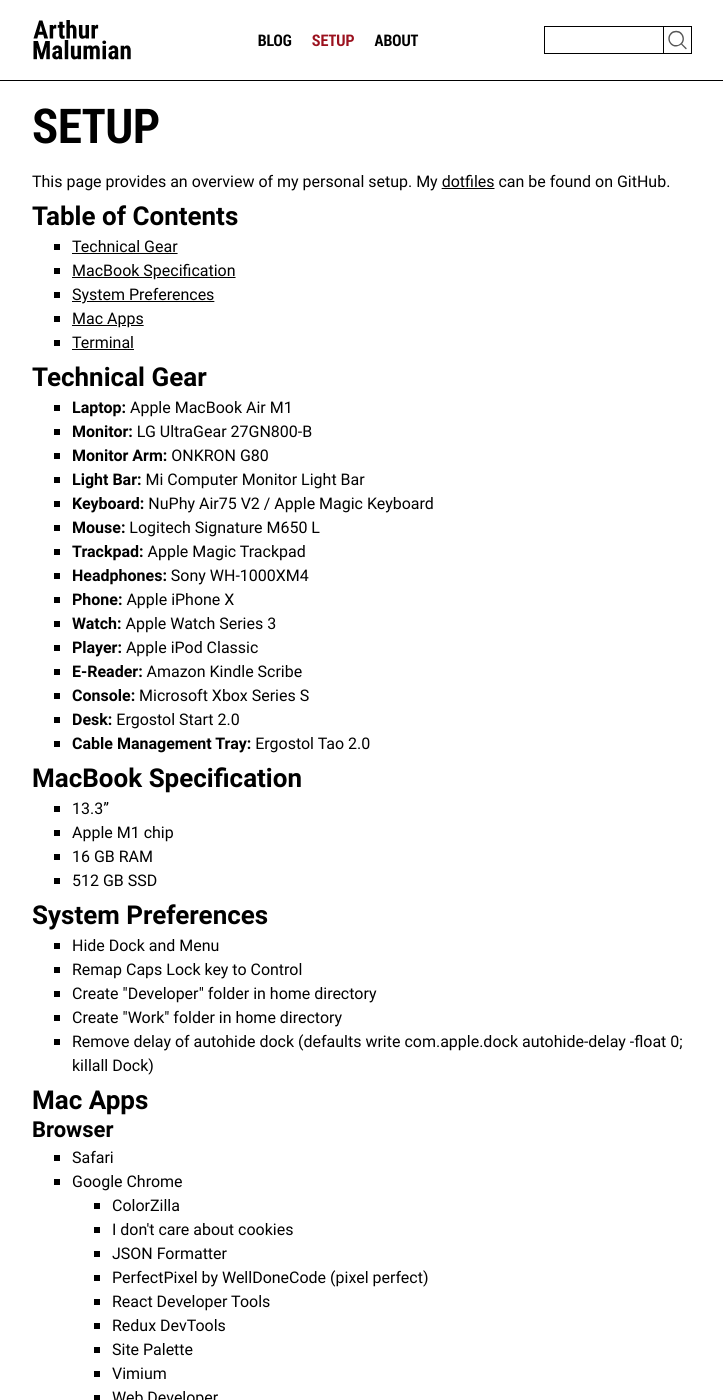
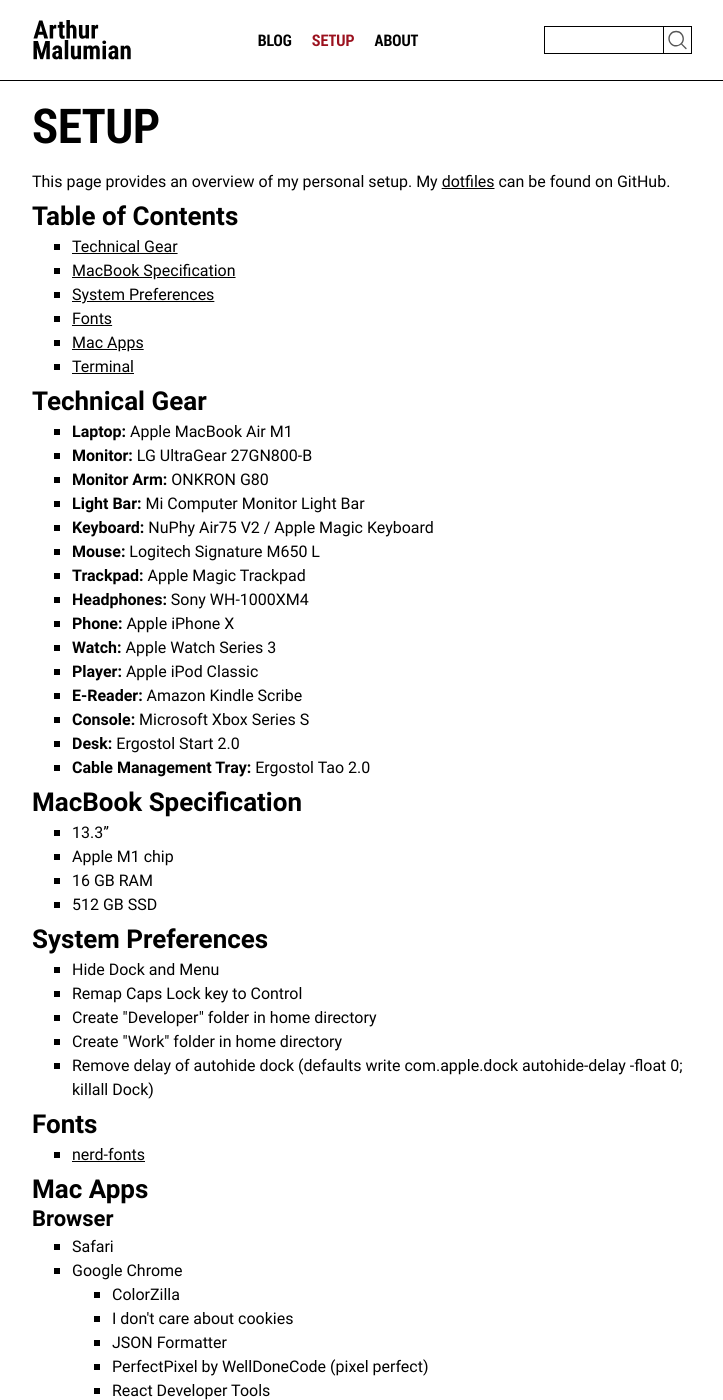
Before and after one commit to amalumian/www.malumian.dev, a Jekyll site: the page built from setup.html, in a window 1280 px wide and 1400 px high. Shown: the whole window, without its empty margins (278-1001 px from the left). Built offline with Jekyll 4.4.1, drawn with Linux system fonts in a browser that asks for light colours.

Commit message:
Update setup.html

```diff
--- a/setup.html
+++ b/setup.html
@@ -16,6 +16,7 @@
       <li><a href="#technical-gear">Technical Gear</a></li>
       <li><a href="#macbook-specification">MacBook Specification</a></li>
       <li><a href="#system-preferences">System Preferences</a></li>
+      <li><a href="#fonts">Fonts</a></li>
       <li><a href="#mac-apps">Mac Apps</a></li>
       <li><a href="#terminal">Terminal</a></li>
   </ul>
@@ -51,6 +52,10 @@
         <li>Create "Developer" folder in home directory</li>
         <li>Create "Work" folder in home directory</li>
         <li>Remove delay of autohide dock (defaults write com.apple.dock autohide-delay -float 0; killall Dock)</li>
+    </ul>
+    <h2 id="fonts">Fonts</h2>
+    <ul>
+        <li><a href="https://github.com/ryanoasis/nerd-fonts" target="_blank">nerd-fonts</a></li>
     </ul>
     <h2 id="mac-apps">Mac Apps</h2>
     <h3>Browser</h3>
```
